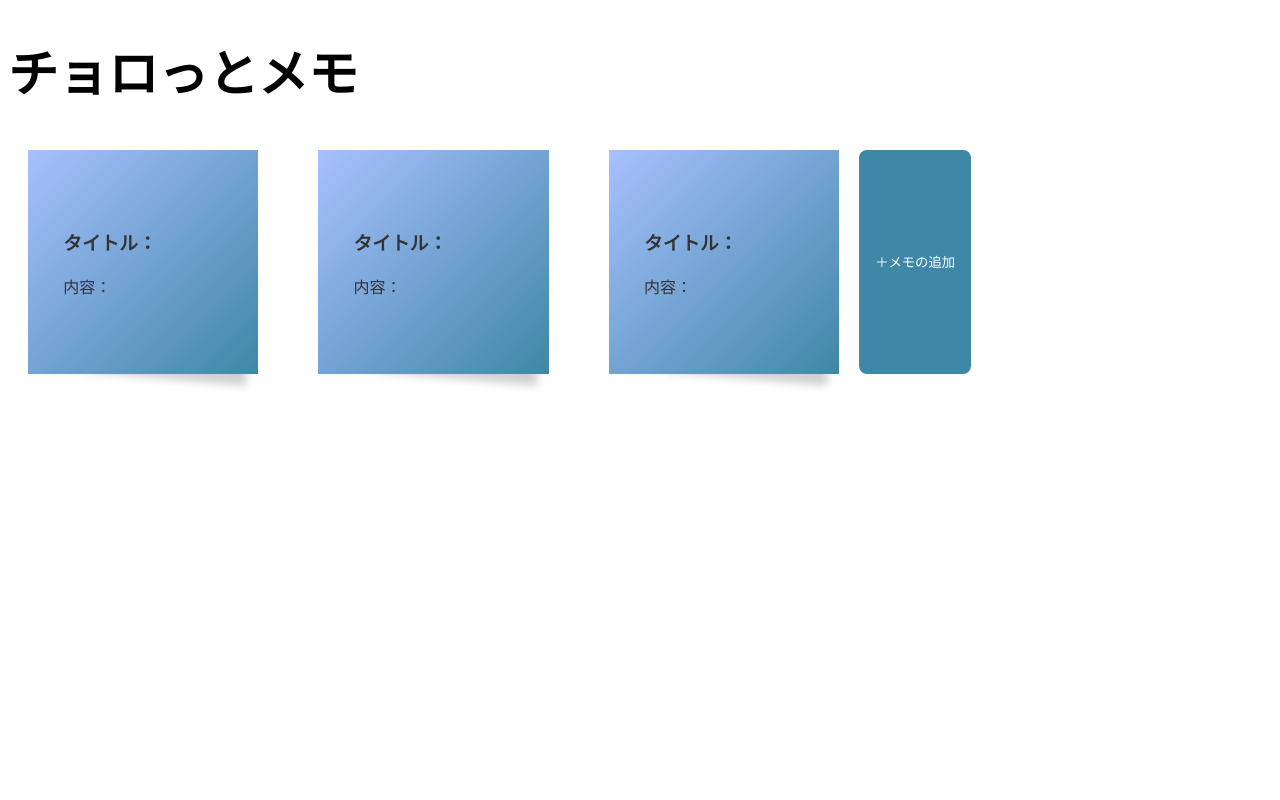
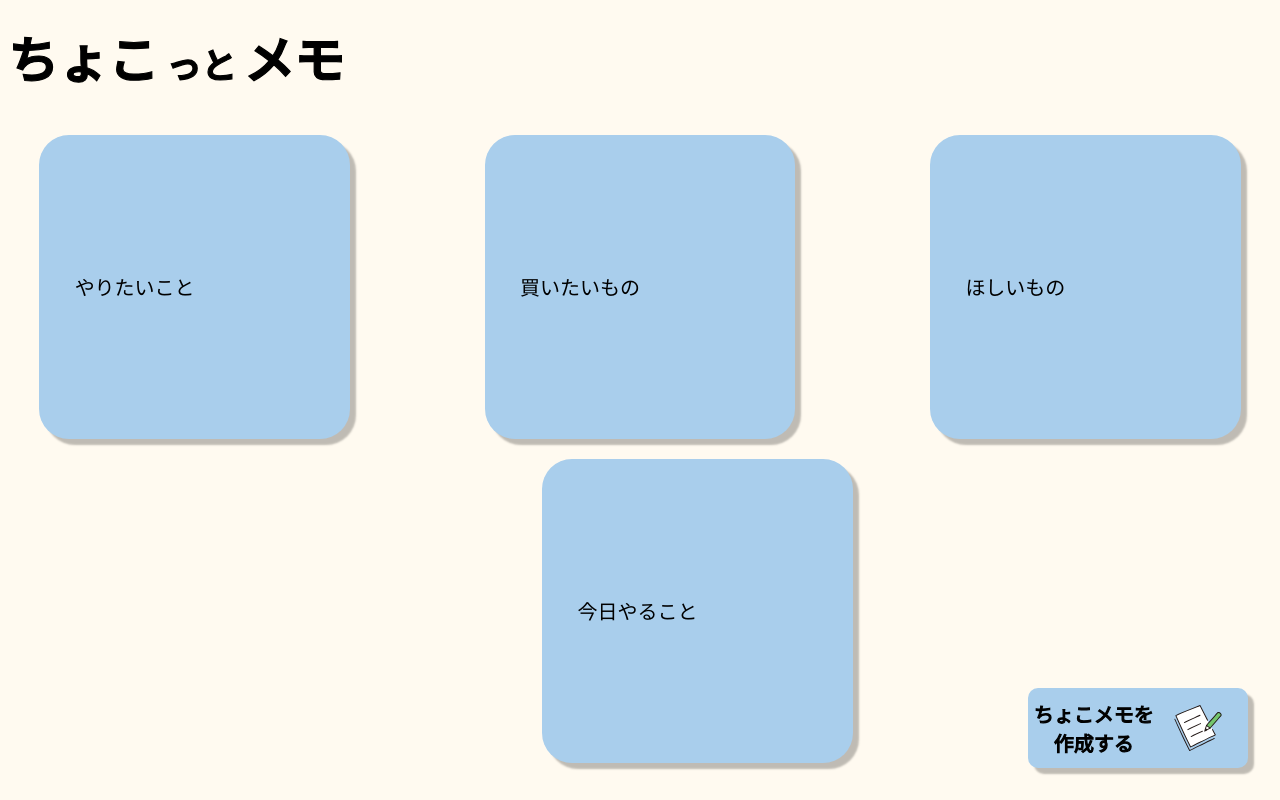
Before and after one commit to naonao96/my-note, a Flask app: page /note_list/ in a window 1280 px wide. Run offline with Flask 3, Linux system fonts and the light colour scheme; some web fonts are replaced.

Commit message:
Implove fusen list UI layout.

```diff
--- a/app/static/css/style.css
+++ b/app/static/css/style.css
@@ -2,35 +2,63 @@
         font-family:shirokuma;
         src:url("../fonts/001Shirokuma-Regular.otf") format("opentype")
     }
+    @font-face {
+        font-family:charifont;
+        src:url("../fonts/Charifont.otf") format("opentype")
+    }
+    @font-face {
+        font-family:tsumugi;
+        src:url("../fonts/tsumugi.otf") format("opentype")
+    }
 
     body{
-        font-family:shirokuma;
+        font-family:charifont;
+        background: #fffaf0;
     }
 
-    h1 {
+    /** タイトルデザイン */
+    .title-large {
         font-size: 50px;
         margin-bottom: 24px;
+        -webkit-text-stroke: 1.2px #000000;
+    }
+
+    .title-small {
+        font-size: 35px;
+        margin-bottom: 24px;
+        -webkit-text-stroke: 1.2px #000000;
     }
 
     /*付箋デザイン*/
-    .container {
+    .fusen-container {
         display: flex;
+        justify-content: center;
         flex-wrap: wrap;
         gap: 20px;
         padding: 20px;
+
     }
-    .fusen-3 {
+    .fusen {
         display: flex;
         align-items: center;
         position: relative;
-        width: 160px;
-        height: 160px;
+        width: 240px;
+        height: 240px;
         padding: 2em 2.2em;
-        color: #333333;
-        background: linear-gradient(135deg, #a8c0ff, #3f87a6);
+        border-radius: 30px;
+        background-color: #A9CEEC;
+        box-shadow: 6px 6px 2px rgba(0, 0, 0, 0.25);
     }
 
-    .fusen-3::before {
+    .fusen-content {
+        font-family: tsumugi;
+        font-size: 20px;
+        color: #000000;
+    }
+
+    /* memo: 影のデザインを変更するため、before疑似要素を削除してbox-shadowに変更（再変更可能にするため念のため残します） */
+    /*
+    .fusen ::before {
         position: absolute;
         bottom: -5px;
         right: 7px;
@@ -42,13 +70,38 @@
         content: "";
         filter: blur(4px);
     }
+    */
 
     /*ボタンデザイン*/
-    .note-add-button {
-        font-family: shirokuma;
-        background: #3f87a6;
-        color: white;
-        padding: 10px 16px;
-        border-radius: 8px;
+    .create-button {
+        display: flex;
+        font-family: charifont;
+        align-items: center;
+        width: 220px;
+        height: 80px;
+        border-radius: 10px;
+        background-color: #A9CEEC;
+        box-shadow: 6px 6px 2px rgba(0, 0, 0, 0.25);
         border: none;
+        cursor: pointer;
+        right: 32px;
+        bottom: 32px;
+        position:fixed;
     }
+    .create-button-text {
+        display: block;
+        color: #000000;
+        font-size: 20px;
+        -webkit-text-stroke: 1.2px #000000;
+    }
+    .create-button-icon {
+        width: 48px;
+        height: 46px;
+        margin-left: 20px;
+    }
+
+    .flatpickr-calendar {
+        border-radius: 20px;
+        background: #fffaf0;
+        margin-top: 16px;
+    }
--- /dev/null
+++ b/app/static/js/notes.js
@@ -0,0 +1,3 @@
+flatpickr("#datepicker", {
+  dateFormat: "Y-m-d"
+});
--- a/app/templates/notes_list.html
+++ b/app/templates/notes_list.html
@@ -2,36 +2,48 @@
 <html lang="ja">
     <head>
         <meta charset="UTF-8">
-        <title>チョロっとメモ</title>
+        <title>ちょこっとメモ</title>
         <link rel="stylesheet" href="{{ url_for('static', filename='css/style.css') }}">
     </head>
     <body>
         <header>
-            <h1>チョロっとメモ</h1>
+            <h1>
+                <span class="title-large">ちょこ</span>
+                <span class="title-small">っと</span>
+                <span class="title-large">メモ</span>
+            </h1>
         </header>
-        <main class="container">
-            <div class="fusen-3">
+        <main>
+            <!-- TODO: 現在は静的に配置しているが今後動的に追加可能に修正 -->
+            <div class="fusen-container">
+                <div class="fusen">
                     <div>
-                    <h3>タイトル：</h3>
-                    <p>内容：</p>
+                        <span class="fusen-content">やりたいこと</span>
                     </div>
                 </div>
-            <span style="display:inline-block; width: 20px;"></span>
-            <div class="fusen-3">
+                <span style="margin-left: 95px"></span>
+                <div class="fusen">
                     <div>
-                    <h3>タイトル：</h3>
-                    <p>内容：</p>
+                        <span class="fusen-content">買いたいもの</span>
                     </div>
                 </div>
-            <span style="display:inline-block; width: 20px;"></span>
-            <div class="fusen-3">
+                <span style="margin-left: 95px"></span>
+                <div class="fusen">
                     <div>
-                    <h3>タイトル：</h3>
-                    <p>内容：</p>
+                        <span class="fusen-content">ほしいもの</span>
                     </div>
                 </div>
-                <button class="note-add-button" type="button" onclick="location.href='{{url_for("notes.new_note")}}'">
-                    ＋メモの追加
+                <span style="margin-left: 95px"></span>
+                <div class="fusen">
+                    <div>
+                        <span class="fusen-content">今日やること</span>
+                    </div>
+                </div>
+            </div>
+            <button class="create-button" type="button" onclick="location.href='{{url_for("notes.new_note")}}'">
+                <span class="create-button-text">ちょこメモを<br>
+                作成する</span>
+                <img class="create-button-icon" src="{{ url_for('static', filename='images/create-button.svg') }}" alt="作成する">
             </button>
         </main>
     </body>
```
Also changed, not shown: app/templates/new_note.html (+23 -2 lines), app/static/images/create-button.svg (added), 2 other files. Lines whose indentation alone changed are shown as unchanged.
